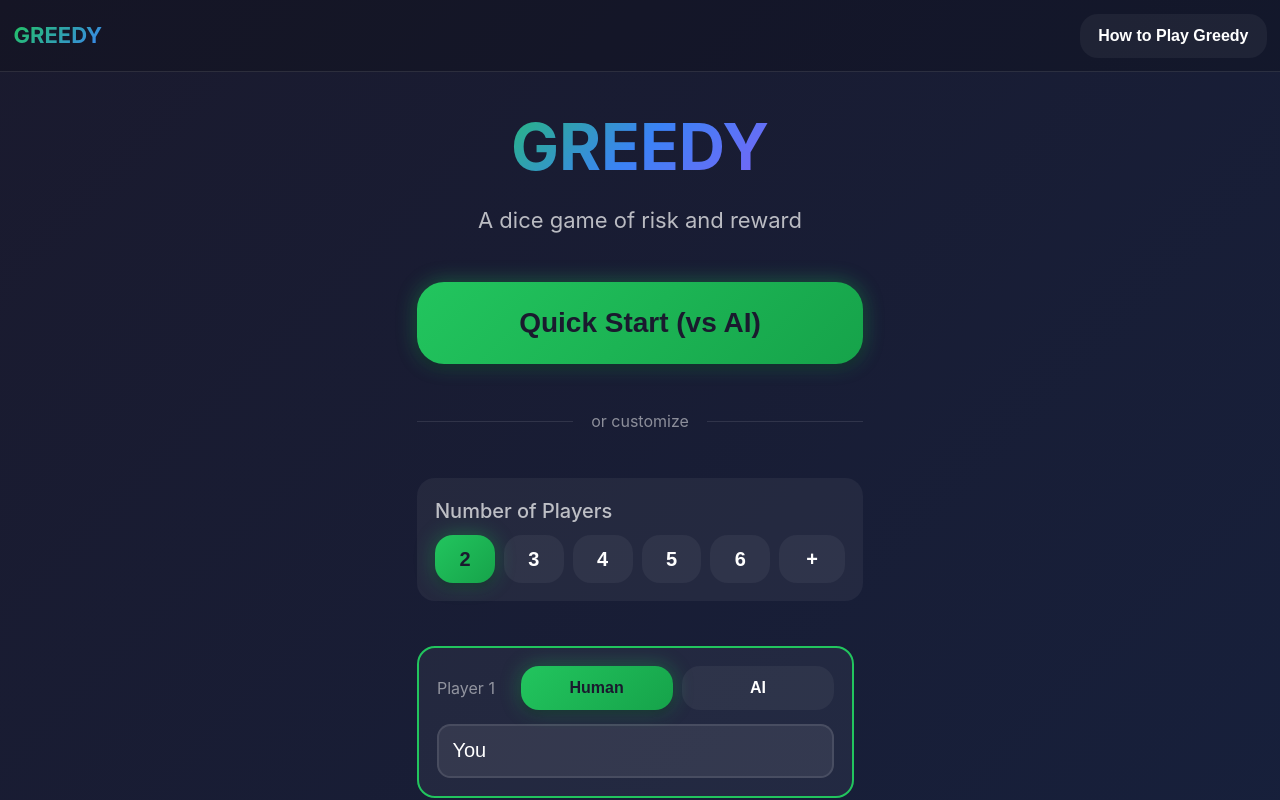
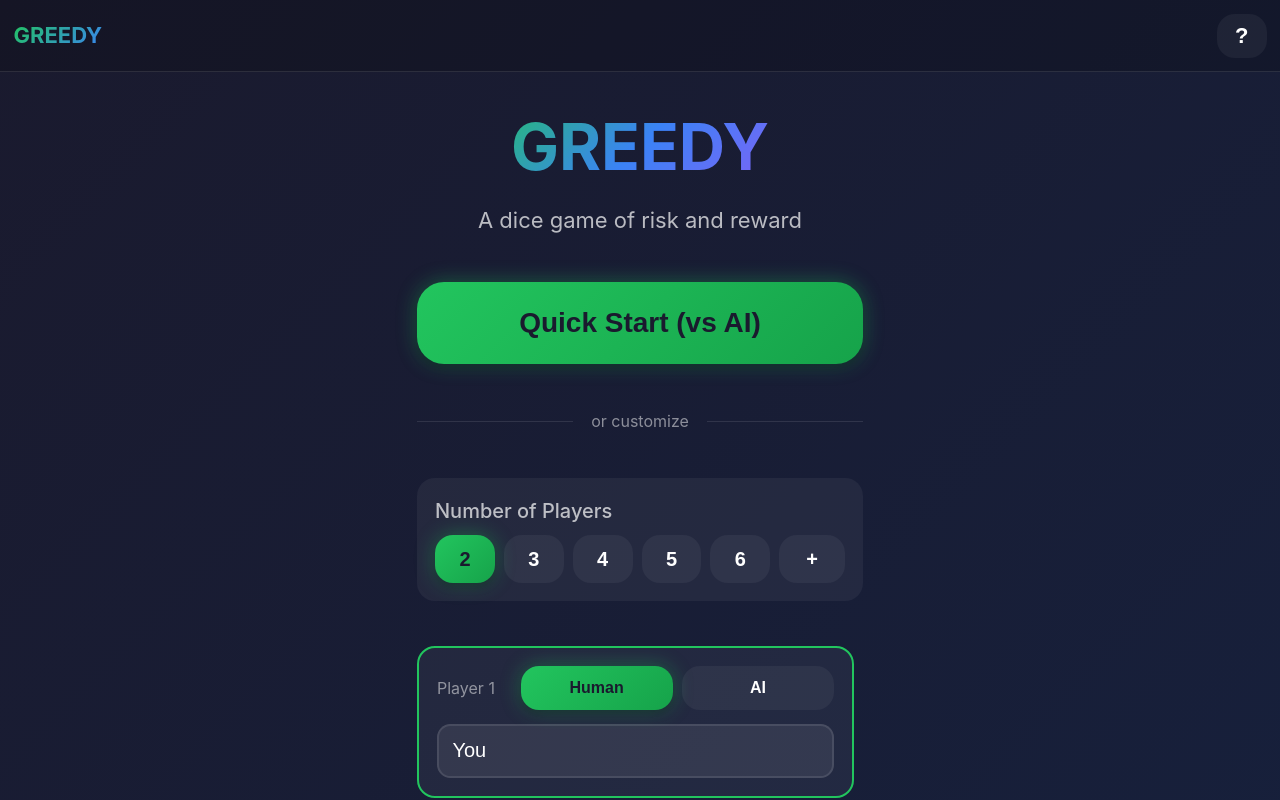
Before and after one commit to ctonyperry/greedy, a React (Vite) app: page / in a window 1280 px wide. Shown: the top 800 px of the page. Built offline with nearby package versions, Linux system fonts and the light colour scheme.

Commit message:
Change help button label back to '?'

```diff
--- a/src/App.tsx
+++ b/src/App.tsx
@@ -97,9 +97,10 @@
           <button
             onClick={() => setShowHelp(true)}
             className="btn btn-ghost btn-sm"
-            style={{ minHeight: 44 }}
+            style={{ minHeight: 44, fontSize: 'var(--font-size-lg)' }}
+            aria-label={t('howToPlay')}
           >
-            {t('howToPlay')}
+            ?
           </button>
           {screen !== 'start' && (
             <button
```
